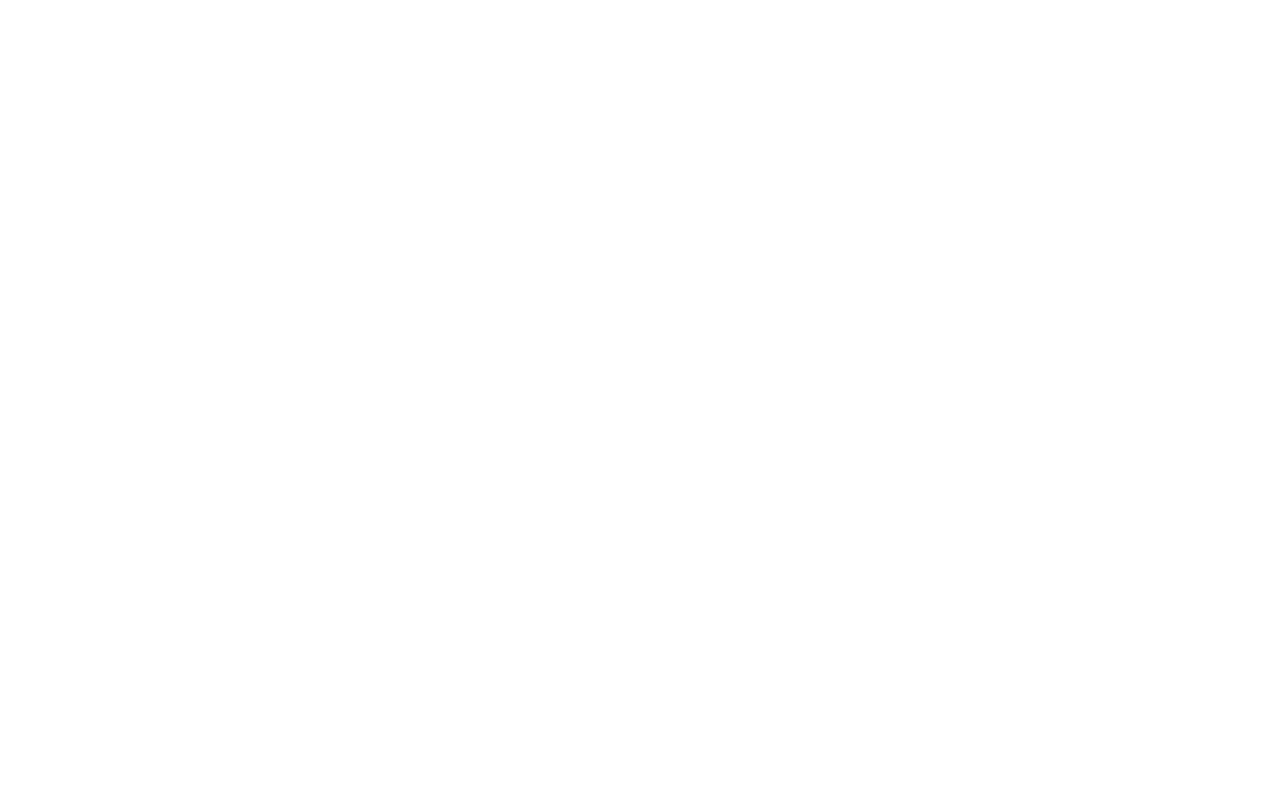
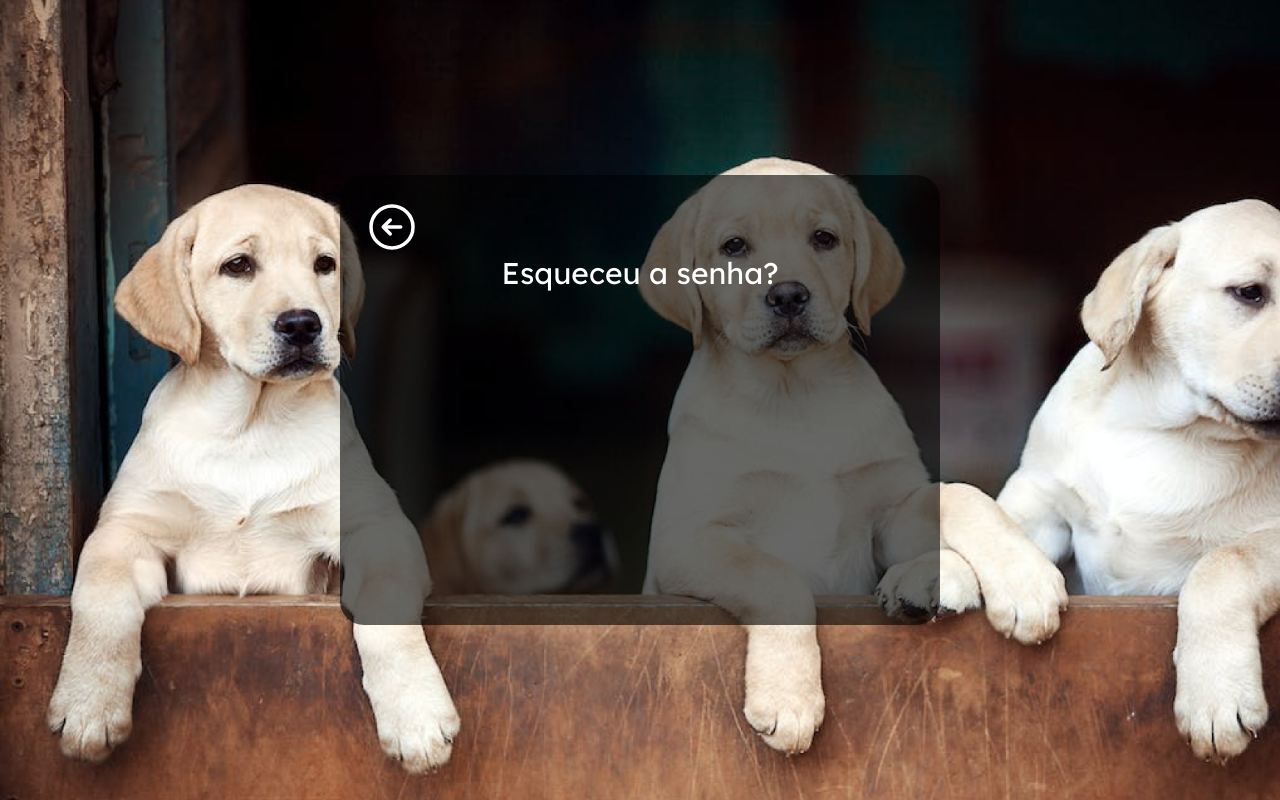
Before and after one commit to luketeeeeee/pet-solidario, a React (Vite) app in the folder client/: page /mudar-senha in a window 1280 px wide. Before the commit this address had no page. Built offline with nearby package versions, Linux system fonts and the light colour scheme.

Commit message:
inicia a tela de recuperação de senha

```diff
--- a/client/src/App.jsx
+++ b/client/src/App.jsx
@@ -5,6 +5,7 @@
 import { SignIn } from './pages/SignIn';
 import { SignUp } from './pages/SignUp';
 import { PetsList } from './pages/PetsList';
+import { ResetPassword } from './pages/ResetPassword';
 
 function App() {
 	const user = JSON.parse(localStorage.getItem('token'));
@@ -19,11 +20,13 @@
 					<>
 						<Route path="/signup" element={<Navigate replace to="/" />} />
 						<Route path="/signin" element={<Navigate replace to="/" />} />
+						<Route path="/mudar-senha" element={<Navigate replace to="/" />} />
 					</>
 				) : (
 					<>
 						<Route path="/signup" element={<SignUp />} />
 						<Route path="/signin" element={<SignIn />} />
+						<Route path="/mudar-senha" element={<ResetPassword />} />
 					</>
 				)}
 			</Routes>
--- /dev/null
+++ b/client/src/pages/ResetPassword.jsx
@@ -0,0 +1,21 @@
+import React from 'react';
+import { Link } from 'react-router-dom';
+
+import { ArrowLeftCircleIcon } from '@heroicons/react/24/outline';
+
+export function ResetPassword() {
+	return (
+		<>
+			<main className="flex h-full items-center justify-center bg-reset-password-img bg-cover bg-no-repeat text-white">
+				<div className="flex h-[450px] w-[600px] justify-center">
+					<form className="flex w-full flex-col rounded-3xl bg-black bg-opacity-60 p-6 text-center">
+						<Link to="/" className="h-14 w-14" title="Voltar à tela de login">
+							<ArrowLeftCircleIcon className="h-14 w-14" />
+						</Link>
+						<h1 className="text-3xl">Esqueceu a senha?</h1>
+					</form>
+				</div>
+			</main>
+		</>
+	);
+}
--- a/client/tailwind.config.cjs
+++ b/client/tailwind.config.cjs
@@ -10,6 +10,7 @@
 				'home-img': "url('/src/assets/bg-home-img.png')",
 				'signup-img': "url('/src/assets/bg-signup-img.png')",
 				'signin-img': "url('/src/assets/bg-signin-img.png')",
+				'reset-password-img': "url('/src/assets/bg-reset-password.png')",
 			},
 		},
 	},
```
Also changed, not shown: client/src/assets/bg-reset-password.png (added).
